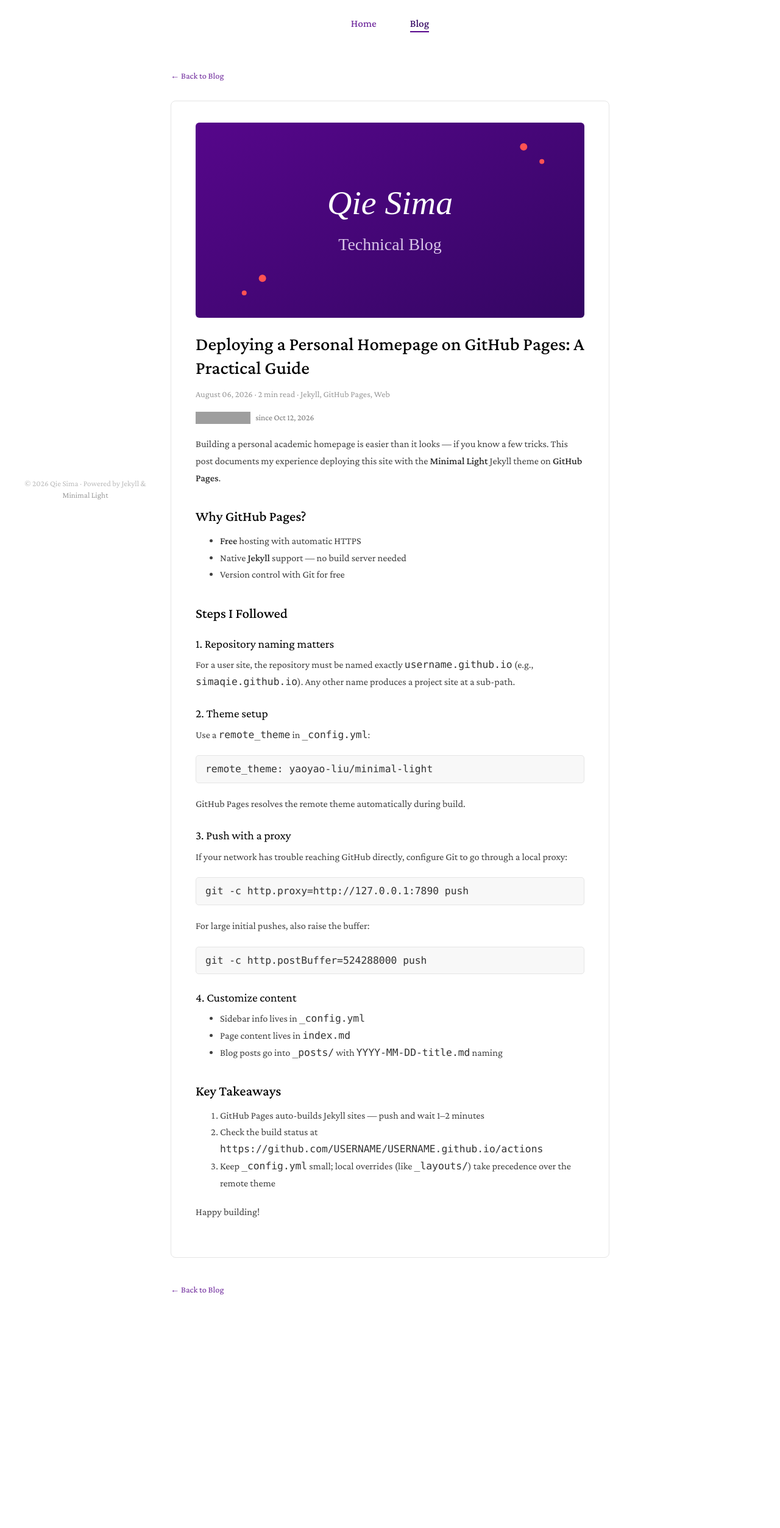
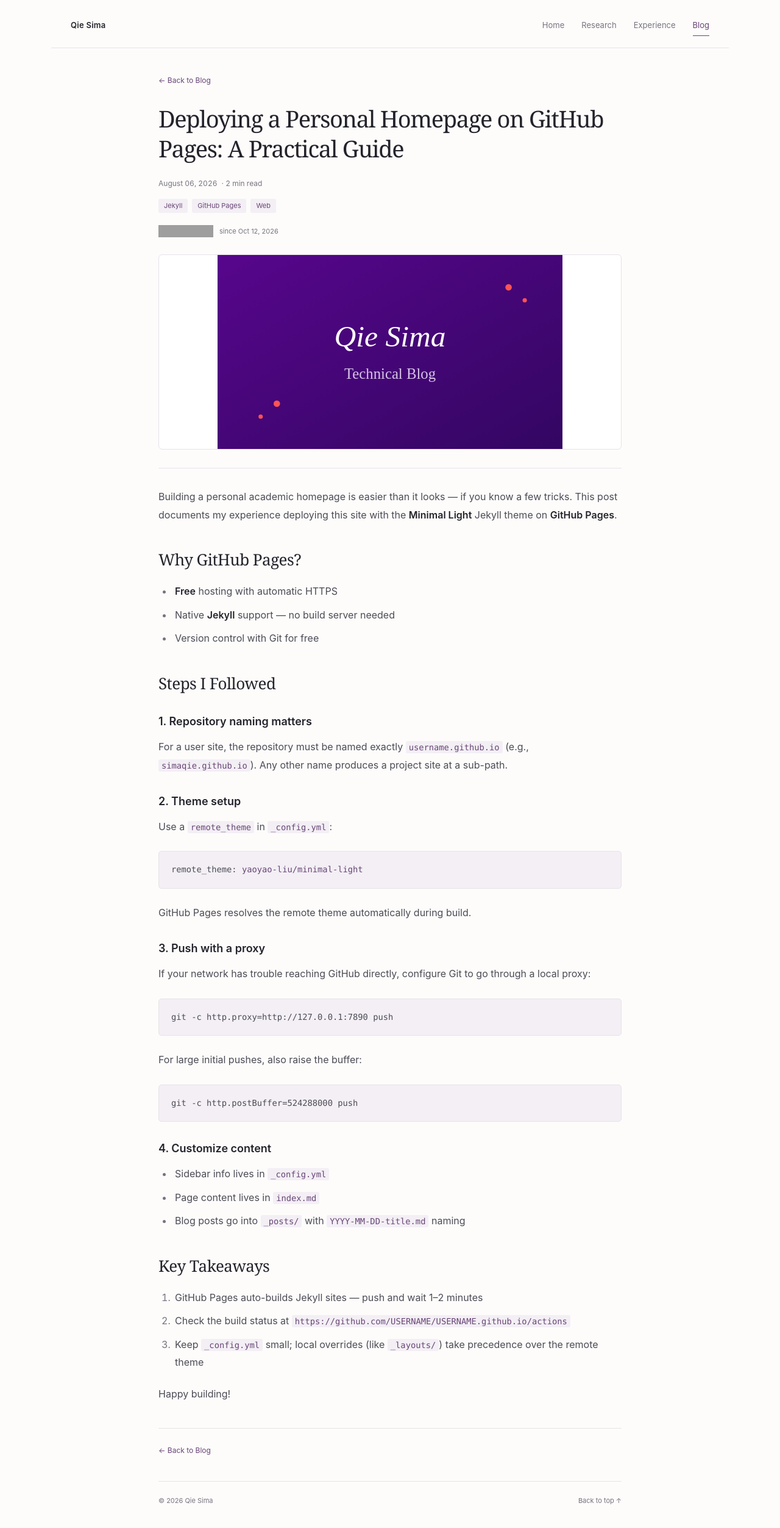
Before and after one commit to SimaQie/simaqie.github.io, a Jekyll site: the page built from _posts/2026-08-06-github-pages-guide.md, in a window 1280 px wide. Shown: the whole page at 61% size. Built offline with Jekyll 4.4.1, drawn with Linux system fonts in a browser that asks for light colours; nearby versions of some CDN libraries; a style sheet for code colours, icons or effects is not loaded; before the commit the page ends 2142 px from its top, so only the background shows below that; grey boxes are pictures that could not be loaded.

Commit message:
Match blog and article styling to the academic homepage

```diff
--- /dev/null
+++ b/_includes/blog-footer.html
@@ -0,0 +1,7 @@
+<footer class="home-footer blog-footer">
+  <span>&copy; {{ site.time | date: '%Y' }} {{ site.title }}</span>
+  <a href="#top">Back to top <span aria-hidden="true">↑</span></a>
+  {% if site.enable_footnote %}
+  <p><small>Powered by Jekyll and <a href="https://github.com/yaoyao-liu/minimal-light" target="_blank" rel="noopener">Minimal Light</a> theme. Edited by Qie Sima.</small></p>
+  {% endif %}
+</footer>
--- /dev/null
+++ b/_includes/blog-head.html
@@ -0,0 +1,21 @@
+<meta charset="UTF-8">
+<meta name="viewport" content="width=device-width, initial-scale=1">
+<title>{% if page.title %}{{ page.title | escape }} - {% endif %}{{ site.title | escape }}</title>
+<meta name="description" content="{{ page.excerpt | default: site.description | strip_html | normalize_whitespace | escape }}">
+{% if site.keywords %}<meta name="keywords" content="{{ site.keywords | escape }}">{% endif %}
+<link rel="canonical" href="{{ page.url | absolute_url }}">
+<link rel="icon" media="(prefers-color-scheme:dark)" href="{{ site.favicon_dark | relative_url }}" type="image/x-icon">
+<link rel="icon" media="(prefers-color-scheme:light)" href="{{ site.favicon | relative_url }}" type="image/x-icon">
+<link rel="stylesheet" href="{{ '/assets/css/homepage.css' | relative_url }}?v={{ site.time | date: '%s' }}">
+<link rel="stylesheet" href="{{ '/assets/css/blog.css' | relative_url }}?v={{ site.time | date: '%s' }}">
+{% if page.layout == 'post' %}
+<script>
+  window.MathJax = {
+    tex: {
+      inlineMath: [['$', '$'], ['\\(', '\\)']],
+      displayMath: [['$$', '$$'], ['\\[', '\\]']]
+    }
+  };
+</script>
+<script src="https://cdn.jsdelivr.net/npm/mathjax@3/es5/tex-mml-chtml.js" async></script>
+{% endif %}
--- a/_includes/post-views.html
+++ b/_includes/post-views.html
@@ -2,7 +2,8 @@
 {% assign post_counter_path = page.url | absolute_url | url_encode %}
 <p class="post-views">
   <a href="https://visitorbadge.io/status?path={{ post_counter_path }}" target="_blank" rel="noopener" aria-label="View statistics for this article" title="Cumulative article views; repeat visits may be counted">
-    <img src="https://api.visitorbadge.io/api/visitors?path={{ post_counter_path }}&amp;label=VIEWS&amp;countColor=%2357068c&amp;labelStyle=upper&amp;style=flat" alt="Article view count" height="20" />
+    <img src="https://api.visitorbadge.io/api/visitors?path={{ post_counter_path }}&amp;label=VIEWS&amp;countColor=%2357068c&amp;labelStyle=upper&amp;style=flat" alt="Article view count" height="20" onerror="this.hidden = true; this.nextElementSibling.hidden = false;">
+    <span class="post-views-fallback" hidden>View statistics <span aria-hidden="true">↗</span></span>
   </a>
   {% if site.post_views.started_on %}<span>since {{ site.post_views.started_on | date: "%b %d, %Y" }}</span>{% endif %}
 </p>
--- /dev/null
+++ b/_includes/site-nav.html
@@ -0,0 +1,9 @@
+<nav class="top-nav" aria-label="Main navigation">
+  <a class="nav-name" href="{{ '/' | relative_url }}">{{ site.title }}</a>
+  <div class="nav-links">
+    <a href="{{ '/' | relative_url }}"{% if page.url == '/' %} class="active" aria-current="page"{% endif %}>Home</a>
+    <a href="{% unless page.url == '/' %}{{ '/' | relative_url }}{% endunless %}#publications">Research</a>
+    <a href="{% unless page.url == '/' %}{{ '/' | relative_url }}{% endunless %}#experience">Experience</a>
+    <a href="{{ '/blog/' | relative_url }}"{% if page.url contains '/blog/' %} class="active" aria-current="{% if page.url == '/blog/' %}page{% else %}true{% endif %}"{% endif %}>Blog{% unless page.url contains '/blog/' %} <span aria-hidden="true">↗</span>{% endunless %}</a>
+  </div>
+</nav>
--- a/_layouts/post.html
+++ b/_layouts/post.html
@@ -1,77 +1,40 @@
 <!DOCTYPE html>
-<html lang="{{ site.lang | default: " en-US" }}">
-
+<html lang="{{ site.lang | default: 'en-US' }}">
 <head>
-  <title>{{ page.title }} - {{ site.title }}</title>
-
-  <meta charset="UTF-8">
-  <meta http-equiv="X-UA-Compatible" content="IE=edge">
-  <meta name="viewport" content="width=device-width, initial-scale=1">
-  <meta name="description" content="{{ site.description }}">
-  {% if site.keywords %}
-  <meta name="keywords" content="{{ site.keywords }}">
-  {% endif %}
-  {% if site.canonical %}
-  <link rel="canonical" href="{{ site.canonical }}" />
-  {% endif %}
-
-  <link rel="icon" media="(prefers-color-scheme:dark)" href="{{ site.favicon_dark }}" type="image/x-icon" />
-  <link rel="icon" media="(prefers-color-scheme:light)" href="{{ site.favicon }}" type="image/x-icon" />
-  <script src="{{ site.url }}/assets/js/favicon-switcher.js?v={{ site.time | date: '%s' }}" type="application/javascript"></script>
-
-  <link rel=stylesheet href=https://cdnjs.cloudflare.com/ajax/libs/academicons/1.8.6/css/academicons.min.css
-    integrity="sha256-uFVgMKfistnJAfoCUQigIl+JfUaP47GrRKjf6CTPVmw=" crossorigin=anonymous>
-  <link rel=stylesheet href=https://cdnjs.cloudflare.com/ajax/libs/font-awesome/5.11.2/css/all.min.css
-    integrity="sha256-+N4/V/SbAFiW1MPBCXnfnP9QSN3+Keu+NlB+0ev/YKQ=" crossorigin=anonymous>
-
-  <link rel="stylesheet" href="{{ site.url }}/assets/css/style.css?v={{ site.time | date: '%s' }}">
-  <link rel="stylesheet" href="{{ site.url }}/assets/css/publications.css?v={{ site.time | date: '%s' }}">
-
-  <script src="https://cdn.jsdelivr.net/npm/mathjax@3/es5/tex-mml-chtml.js" async></script>
-
+  {% include blog-head.html %}
 </head>
-
-<body class="page--plain">
-  <nav class="site-nav">
-    <a href="/" {% if page.url == '/' %}class="active"{% endif %}>Home</a>
-    <a href="/blog/" {% if page.url contains '/blog/' %}class="active"{% endif %}>Blog</a>
-  </nav>
-
-  <main class="post-page">
-    <p class="post-back"><a href="/blog/">&larr; Back to Blog</a></p>
-
+<body class="site-page blog-theme post-theme" id="top">
+  <a class="skip-link" href="#main-content">Skip to content</a>
+  {% include site-nav.html %}
+  <main class="post-page" id="main-content" tabindex="-1">
+    <p class="post-back"><a href="{{ '/blog/' | relative_url }}">&larr; Back to Blog</a></p>
     <article class="post-article">
-      <div class="post-header">
-        {% if page.image %}
-        <img class="post-cover" src="{{ page.image }}" alt="{{ page.title }}" />
-        {% endif %}
+      <header class="post-header">
         <h1 class="post-title">{{ page.title }}</h1>
         <p class="post-meta">
-          {{ page.date | date: "%B %d, %Y" }}
+          <time datetime="{{ page.date | date: '%Y-%m-%d' }}">{{ page.date | date: "%B %d, %Y" }}</time>
           {% assign words = page.content | number_of_words %}
-          &middot; {{ words | divided_by: 180 | plus: 1 }} min read
-          {% if page.tags %} &middot; {{ page.tags | join: ", " }}{% endif %}
+          <span>&middot; {{ words | divided_by: 180 | plus: 1 }} min read</span>
         </p>
+        {% if page.tags %}
+        <ul class="post-tags" aria-label="Article topics">
+          {% for tag in page.tags %}<li>{{ tag }}</li>{% endfor %}
+        </ul>
+        {% endif %}
         {% include post-views.html %}
-      </div>
-
+        {% if page.image %}<img class="post-cover" src="{{ page.image | relative_url }}" alt="{{ page.title | escape }}">{% endif %}
+      </header>
       <div class="post-content">
         {{ content }}
       </div>
     </article>
-
-    <p class="post-back post-back--end"><a href="/blog/">&larr; Back to Blog</a></p>
+    <p class="post-back post-back--end"><a href="{{ '/blog/' | relative_url }}">&larr; Back to Blog</a></p>
   </main>
-
-  <footer class="blog-footer">
-    <p>&copy; {{ site.time | date: '%Y' }} {{ site.title }} &middot; Powered by Jekyll &amp; <a href="https://github.com/yaoyao-liu/minimal-light" target="_blank" rel="noopener">Minimal Light</a></p>
-  </footer>
-
-  <script src="{{ site.url }}/assets/js/scale.fix.js"></script>
+  {% include blog-footer.html %}
   {% if site.google_analytics %}
   <script>
     (function (i, s, o, g, r, a, m) {
-      i['GoogleAnalyticsObject'] = r; i[r] = r[i] || function () {
+      i['GoogleAnalyticsObject'] = r; i[r] = i[r] || function () {
         (i[r].q = i[r].q || []).push(arguments)
       }, i[r].l = 1 * new Date(); a = s.createElement(o),
         m = s.getElementsByTagName(o)[0]; a.async = 1; a.src = g; m.parentNode.insertBefore(a, m)
@@ -81,5 +44,4 @@
   </script>
   {% endif %}
 </body>
-
 </html>
--- /dev/null
+++ b/assets/css/blog.css
@@ -0,0 +1,132 @@
+/* Blog and article layouts share the homepage's palette and navigation. */
+.blog-page {
+  max-width: 1112px;
+  margin: 0 auto;
+  padding: 55px 32px 12px;
+}
+.blog-header { max-width: 720px; margin-bottom: 40px; }
+.blog-heading, .post-title {
+  color: var(--ink);
+  font-family: Georgia, "Times New Roman", serif;
+  font-weight: 400;
+  letter-spacing: -.035em;
+  text-wrap: pretty;
+}
+.blog-heading { font-size: 46px; line-height: 1.15; margin: 0 0 18px; }
+.blog-intro { color: var(--muted); font-size: 15px; line-height: 1.75; margin: 0; }
+.blog-list { border-top: 1px solid var(--line); }
+.blog-item {
+  display: grid;
+  grid-template-columns: 200px minmax(0, 1fr);
+  align-items: start;
+  gap: 32px;
+  padding: 32px 0;
+  border-bottom: 1px solid var(--line);
+}
+.blog-item-thumb { display: block; margin-top: 4px; }
+.blog-item-thumb img {
+  width: 200px;
+  height: 130px;
+  object-fit: contain;
+  background: var(--image-bg);
+  border: 1px solid var(--line);
+  border-radius: 5px;
+}
+.blog-item-thumb:hover img { border-color: var(--accent); }
+.blog-item-body { min-width: 0; }
+.blog-item-body:only-child { grid-column: 1 / -1; }
+.blog-item-title {
+  font-family: Georgia, "Times New Roman", serif;
+  font-size: 25px;
+  font-weight: 400;
+  line-height: 1.4;
+  letter-spacing: -.02em;
+  margin: 0 0 10px;
+  text-wrap: pretty;
+}
+.blog-item-title a { color: var(--ink); }
+.blog-item-title a:hover { color: var(--accent); }
+.blog-item-meta { margin: 0 0 12px; font-size: 12px; color: var(--muted); font-variant-numeric: tabular-nums; }
+.blog-item-excerpt { margin: 0 0 13px; font-size: 14px; line-height: 1.8; }
+.blog-item-more { font-size: 12px; }
+.blog-empty { color: var(--muted); }
+.blog-footer { max-width: 1048px; width: calc(100% - 64px); margin: 35px auto 0; padding: 22px 0 35px; border-top: 1px solid var(--line); }
+
+.post-page { max-width: 824px; margin: 0 auto; padding: 42px 32px 5px; }
+.post-back { margin: 0 0 28px; font-size: 12px; }
+.post-back--end { padding-top: 25px; margin: 40px 0 0; border-top: 1px solid var(--line); }
+.post-title { font-size: 38px; line-height: 1.3; margin: 0 0 21px; }
+.post-meta { display: flex; flex-wrap: wrap; gap: 7px; font-size: 12px; color: var(--muted); margin: 0 0 15px; font-variant-numeric: tabular-nums; }
+.post-tags { display: flex; flex-wrap: wrap; gap: 7px; list-style: none; padding: 0; margin: 0 0 20px; }
+.post-tags li { font-size: 11px; line-height: 1.6; padding: 3px 9px; border-radius: 3px; background: var(--tint); color: var(--accent); }
+.post-views { display: flex; flex-wrap: wrap; align-items: center; gap: 10px; margin: 0 0 26px; font-size: 11px; color: var(--muted); }
+.post-views img { height: 20px; width: auto; }
+.post-views [hidden] { display: none; }
+.post-views-fallback { display: inline-block; color: var(--accent); border: 1px solid var(--line); border-radius: 3px; padding: 2px 8px; }
+.post-cover { width: 100%; height: auto; max-height: 320px; object-fit: contain; background: var(--image-bg); border: 1px solid var(--line); border-radius: 6px; margin: 28px 0 0; }
+.post-header { border-bottom: 1px solid var(--line); padding-bottom: 30px; margin-bottom: 32px; }
+.post-content { font-size: 16px; line-height: 1.85; overflow-wrap: break-word; }
+.post-content p, .post-content ul, .post-content ol { margin: 0 0 22px; }
+.post-content ul, .post-content ol { padding-left: 24px; }
+.post-content li { padding-left: 3px; margin-bottom: 9px; }
+.post-content li::marker { color: var(--muted); }
+.post-content li > ul, .post-content li > ol { margin: 9px 0; }
+.post-content h2 { color: var(--ink); font-family: Georgia, "Times New Roman", serif; font-size: 26px; font-weight: 400; line-height: 1.45; letter-spacing: -.02em; margin: 40px 0 18px; }
+.post-content h3 { color: var(--ink); font-size: 18px; font-weight: 600; line-height: 1.5; margin: 30px 0 14px; }
+.post-content h4, .post-content h5, .post-content h6 { color: var(--ink); font-size: 16px; line-height: 1.5; margin: 26px 0 12px; }
+.post-content hr { border: 0; height: 1px; background: var(--line); margin: 35px 0; }
+.post-content blockquote { border-left: 3px solid var(--accent); border-radius: 0 5px 5px 0; background: var(--tint); margin: 26px 0; padding: 18px 22px; font-size: 15px; line-height: 1.85; }
+.post-content blockquote > :last-child { margin-bottom: 0; }
+.post-content pre, .post-content code { font-family: Consolas, "SFMono-Regular", Menlo, monospace; font-size: .86em; }
+.post-content :not(pre) > code { padding: 2px 5px; background: var(--tint); color: var(--accent); border-radius: 3px; overflow-wrap: anywhere; }
+.post-content pre { margin: 25px 0; padding: 18px 20px; overflow-x: auto; border: 1px solid var(--line); border-radius: 5px; background: var(--tint); line-height: 1.7; }
+.post-content pre code { font-size: inherit; }
+.post-content .highlight { min-width: 0; }
+.post-content .highlight .c, .post-content .highlight .c1, .post-content .highlight .cm { color: var(--muted); }
+.post-content .highlight .k, .post-content .highlight .kn, .post-content .highlight .kd, .post-content .highlight .s, .post-content .highlight .s1, .post-content .highlight .s2 { color: var(--accent); }
+.post-content table { display: block; max-width: 100%; overflow-x: auto; margin: 26px 0; border-collapse: collapse; font-size: 14px; line-height: 1.7; }
+.post-content th, .post-content td { padding: 12px 16px; border-bottom: 1px solid var(--line); text-align: left; }
+.post-content th { color: var(--ink); font-weight: 600; background: var(--tint); }
+.post-content img { height: auto; border-radius: 5px; }
+.post-content .article-diagram { max-width: 100%; overflow-x: auto; margin: 28px 0; border: 1px solid var(--line); border-radius: 5px; background: var(--image-bg); }
+.post-content .article-diagram img { width: 100%; min-width: 560px; }
+.post-content mjx-container[display="true"] { max-width: 100%; overflow-x: auto; overflow-y: hidden; padding: 6px 0; }
+.post-theme .blog-footer { max-width: 760px; }
+
+@media (max-width: 900px) {
+  .blog-page { padding: 40px 30px 12px; }
+  .blog-item { grid-template-columns: 160px minmax(0, 1fr); gap: 25px; }
+  .blog-item-thumb img { width: 160px; height: 110px; }
+  .blog-item-title { font-size: 23px; }
+  .post-title { font-size: 34px; }
+  .post-page { padding: 35px 30px 5px; }
+  .blog-footer { width: calc(100% - 60px); }
+}
+@media (max-width: 560px) {
+  .blog-page { padding: 32px 22px 5px; }
+  .blog-header { margin-bottom: 28px; }
+  .blog-heading { font-size: 37px; margin-bottom: 14px; }
+  .blog-intro { font-size: 14px; }
+  .blog-item { grid-template-columns: minmax(0, 1fr); gap: 18px; padding: 25px 0; }
+  .blog-item-thumb { margin-top: 0; }
+  .blog-item-thumb img { width: 100%; height: auto; max-height: 190px; }
+  .blog-item-title { font-size: 23px; }
+  .blog-item-more { display: inline-block; padding: 5px 0; font-size: 13px; }
+  .blog-footer { width: calc(100% - 44px); margin-top: 28px; }
+  .post-page { padding: 28px 22px 5px; }
+  .post-title { font-size: 29px; line-height: 1.4; }
+  .post-back { margin-bottom: 22px; }
+  .post-content { font-size: 15px; }
+  .post-content h2 { font-size: 24px; }
+  .post-content pre { padding: 14px; }
+  .post-content blockquote { padding: 15px 17px; }
+  .post-content th, .post-content td { padding: 10px 12px; }
+}
+@media print {
+  .blog-page, .post-page { max-width: none; padding: 0; }
+  .post-back, .post-views { display: none; }
+  .blog-item, .post-content pre, .post-content table, .post-cover { break-inside: avoid; }
+  .post-title, .post-content h2, .post-content h3 { break-after: avoid; }
+  .post-content pre { white-space: pre-wrap; overflow-wrap: anywhere; }
+  .post-content .article-diagram img { min-width: 0; }
+}
--- a/assets/css/homepage.css
+++ b/assets/css/homepage.css
@@ -1,4 +1,4 @@
-/* Homepage only; shared blog styles remain independent. */
+/* Shared palette, typography and navigation, followed by the homepage layout. */
 :root {
   color-scheme: light dark;
   --page: #fdfcfb;
@@ -13,7 +13,7 @@
 }
 * { box-sizing: border-box; }
 html { scroll-behavior: smooth; scroll-padding-top: 28px; }
-body.homepage {
+body.site-page {
   margin: 0;
   background: var(--page);
   color: var(--body);
@@ -162,7 +162,7 @@ strong, b { color: var(--ink); font-weight: 600; }
   .pub-row .teaser { width: 190px; }
 }
 @media (max-width: 560px) {
-  body.homepage { font-size: 14px; line-height: 1.8; }
+  body.site-page { font-size: 14px; line-height: 1.8; }
   .top-nav { margin: 0 22px; padding: 16px 0; gap: 12px; }
   .nav-name { font-size: 12px; white-space: nowrap; }
   .nav-links { gap: 14px; font-size: 11px; }
```
Also changed, not shown: _layouts/blog.html (+7 -42 lines), _layouts/homepage.html (+2 -10 lines), blog.md (+8 -8 lines).
